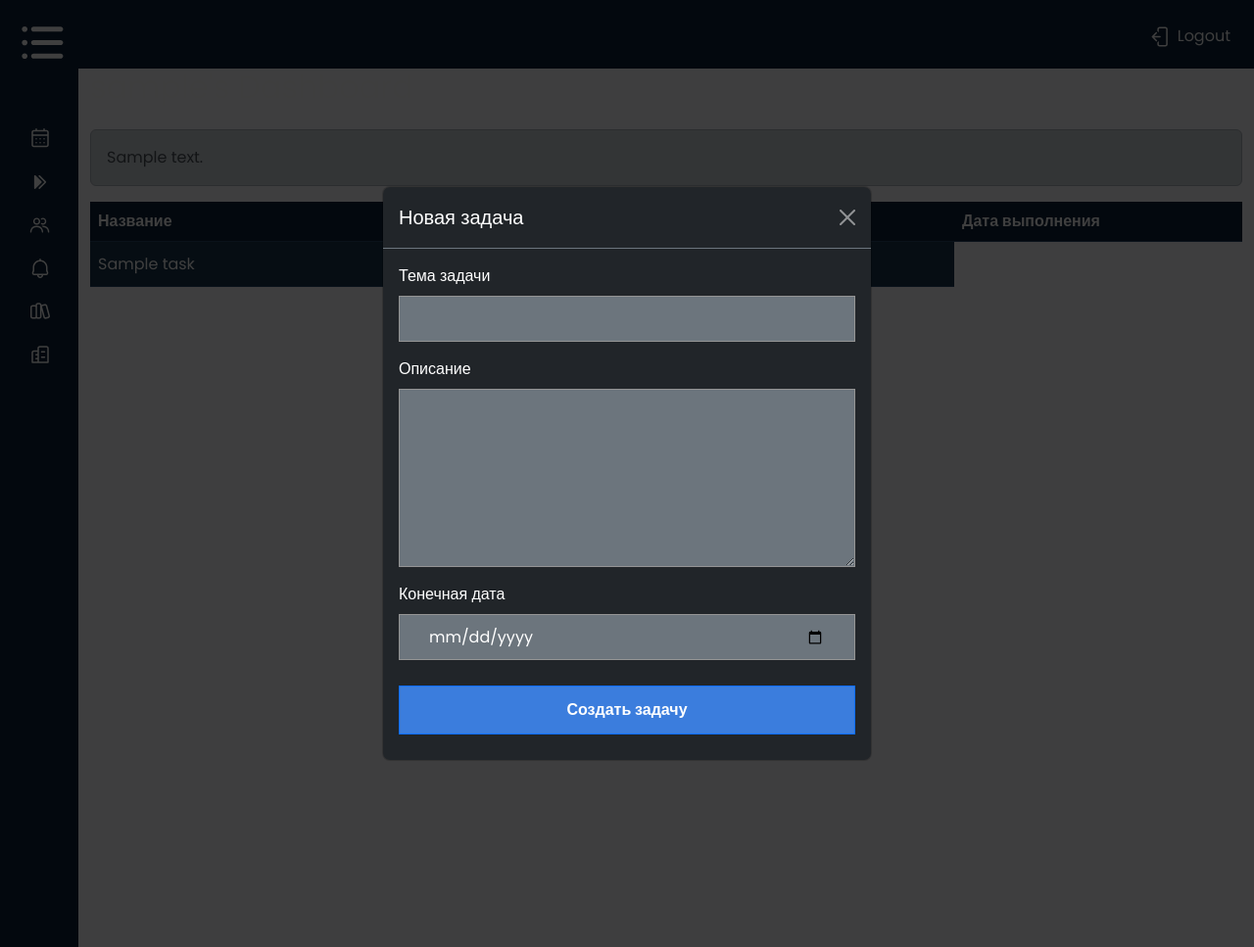
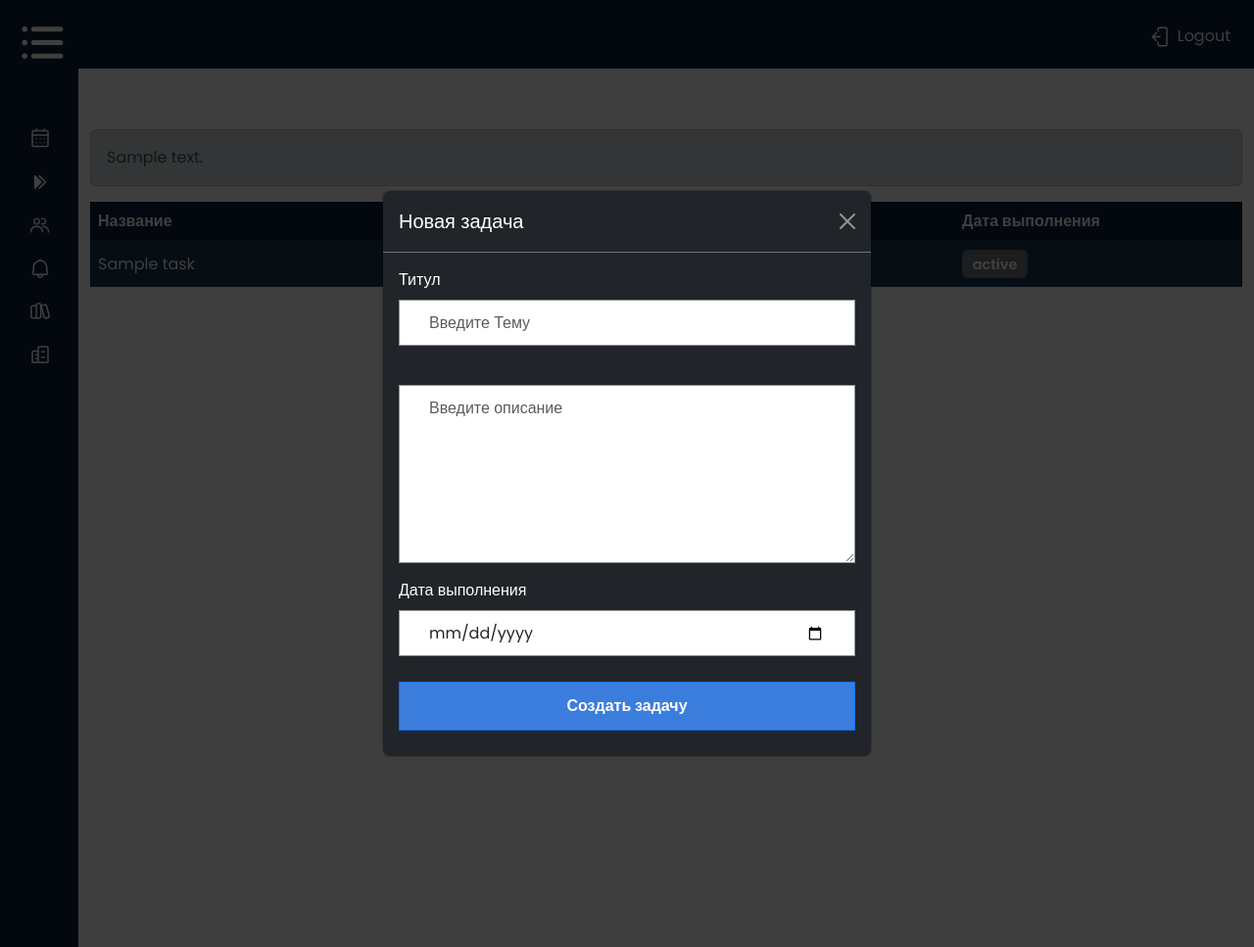
Before and after one commit to ELMedoedo/Project_Planner, a Flask app: page /planner/planner in a window 1280 px wide, after a click that opens the changed part. Shown: the whole page at 98% size. Run offline with Flask 3, Linux system fonts and the light colour scheme; a user stored in the database is signed in; tables that the repository leaves empty hold one stand-in row (values such as "Sample post").

Commit message:
создание тасков

```diff
--- a/webapp/tasks/forms.py
+++ b/webapp/tasks/forms.py
@@ -15,7 +15,7 @@ class DashboardForm(FlaskForm):
     table_type = StringField(
         "Тип доски",
         validators=[DataRequired(), Length(max=50)],
-        render_kw={"class": "form-control", "placeholder": "Введите тип доски"},
+        render_kw={"class": "form-control"},
     )
     table_comment = TextAreaField(
         "Комментарий к доске",
@@ -23,7 +23,6 @@ class DashboardForm(FlaskForm):
         render_kw={
             "class": "form-control",
             "rows": 3,
-            "placeholder": "Добавьте описание доски",
         },
     )
     submit = SubmitField("Сохранить доску", render_kw={"class": "btn btn-primary"})
@@ -33,7 +32,7 @@ class TaskForm(FlaskForm):
     title = StringField(
         "Название задачи",
         validators=[DataRequired(), Length(max=100)],
-        render_kw={"class": "form-control", "placeholder": "Введите заголовок"},
+        render_kw={"class": "form-control"},
     )
     body = TextAreaField(
         "Описание задачи",
@@ -41,7 +40,6 @@ class TaskForm(FlaskForm):
         render_kw={
             "class": "form-control",
             "rows": 4,
-            "placeholder": "Добавьте подробное описание задачи",
         },
     )
     status = SelectField(
@@ -60,4 +58,4 @@ class TaskForm(FlaskForm):
         validators=[DataRequired()],
         render_kw={"class": "form-control", "min": datetime.now().strftime("%d-%m-%Y")},
     )
-    submit = SubmitField("Сохранить задачу", render_kw={"class": "btn btn-success"})
+    # submit = SubmitField("Сохранить задачу", render_kw={"class": "btn btn-success"})
--- a/webapp/tasks/views.py
+++ b/webapp/tasks/views.py
@@ -3,6 +3,7 @@ from flask import Blueprint, render_template, flash, redirect, url_for
 from flask_login import logout_user, current_user
 from webapp.user.views import blueprint as user_blueprint
 from webapp.tasks.models import Dashboard, Task
+from webapp.tasks.forms import TaskForm
 from webapp.db import db
 from datetime import datetime
 
@@ -14,6 +15,8 @@ blueprint = Blueprint("planner", __name__, url_prefix="/planner")
 def planner():
     # Получаем первую доску текущего пользователя
     dashboard = Dashboard.query.filter_by(user_id=current_user.id).first()
+
+    task_form = TaskForm()
 
     if not dashboard:
         # Создаем новую доску если не существует
@@ -32,10 +35,31 @@ def planner():
     return render_template(
         "planner/planner.html",
         dashboard=dashboard,
-        tasks=tasks
+        tasks=tasks,
+        task_form=task_form
     )
 
 
+@blueprint.route("/process_make_task", methods=["POST"])
+def process_make_task():
+    form=TaskForm()
+
+    if form.validate_on_submit():
+        new_task = Task(
+            title=form.title.data,
+            body=form.body.data,
+            status= "Новая",
+            due_date=form.due_date.data
+        )
+
+        db.session.add(new_task)
+        db.session.commit()
+
+        flash("Задача создана")
+        return  redirect(url_for("planner.planner"))
+
+    flash("Ошибка: проверьте правильность данных")
+    return redirect(url_for("planner.planner"))
 
 @blueprint.route("/logout")
 def logout():
--- a/webapp/templates/planner/planner.html
+++ b/webapp/templates/planner/planner.html
@@ -202,25 +202,31 @@
             <button type="button" class="btn-close btn-close-white" data-bs-dismiss="modal"></button>
           </div>
           <div class="modal-body">
-            <form class="task-form">
+            <form class="task-form" action="{{ url_for('planner.process_make_task') }}" method="post" >
+              {{ task_form.hidden_tag() }}
               <div class="mb-3">
-                <label class="form-label">Тема задачи</label>
-                <input type="text" class="form-control bg-secondary text-white" required>
+                  <label class="form-label">Титул</label>
+                  {{ task_form.title(
+                      placeholder="Введите Тему"
+                    ) }}
               </div>
 
               <div class="mb-3">
-                <label class="form-label">Описание</label>
-                <textarea class="form-control bg-secondary text-white" rows="4" required></textarea>
+                  <label class="form-label"></label>
+                  {{ task_form.body(
+                    placeholder="Введите описание"
+                  ) }}
               </div>
 
               <div class="mb-3">
-                <label class="form-label">Конечная дата</label>
-                <input type="date" class="form-control bg-secondary text-white" required>
+                  <label class="form-label"> Дата выполнения</label>
+                  {{ task_form.due_date() }}
               </div>
 
-              <div class="d-grid gap-2">
-                <button type="submit" class="btn btn-primary">Создать задачу</button>
-              </div>
+              <button type="submit"
+                      class="btn btn-primary w-100">
+                  Создать задачу
+              </button>
             </form>
           </div>
         </div>
@@ -230,7 +236,7 @@
       <div class="container-fluid">
           <div class="row">
               <div class="col-12">
-                  <h2 class="mb-4 text-light">{{ dashboard.user_name }}'s Dashboard</h2>
+                  <h2 class="mb-4 text-light">{{ dashboard.user_name }} Dashboard</h2>
                   {% if dashboard.table_comment %}
                   <div class="alert alert-dark mb-90">
                       {{ dashboard.table_comment }}
@@ -255,11 +261,11 @@
                                       <td>{{ task.title }}</td>
                                       <td>{{ task.body }}</td>
                                       <td>
-                                          <span class="badge bg-{{ 'success' if task.status == 'Выполнено'
-                                              else 'warning' if task.status == 'В работе'
-                                              else 'secondary' }}">
-                                              {{ task.status }}
+                                        <td>
+                                          <span class="badge bg-{{ 'success' if task.status == 'Выполнено' else 'warning' if task.status == 'В работе' else 'secondary' }}">
+                                            {{ task.status }}
                                           </span>
+                                        </td>
                                       </td>
                                   </tr>
                                   {% endfor %}
```
Also changed, not shown: webapp/templates/planner/_task_form.html (+11 -6 lines), webapp/user/forms.py (+58 -16 lines).
